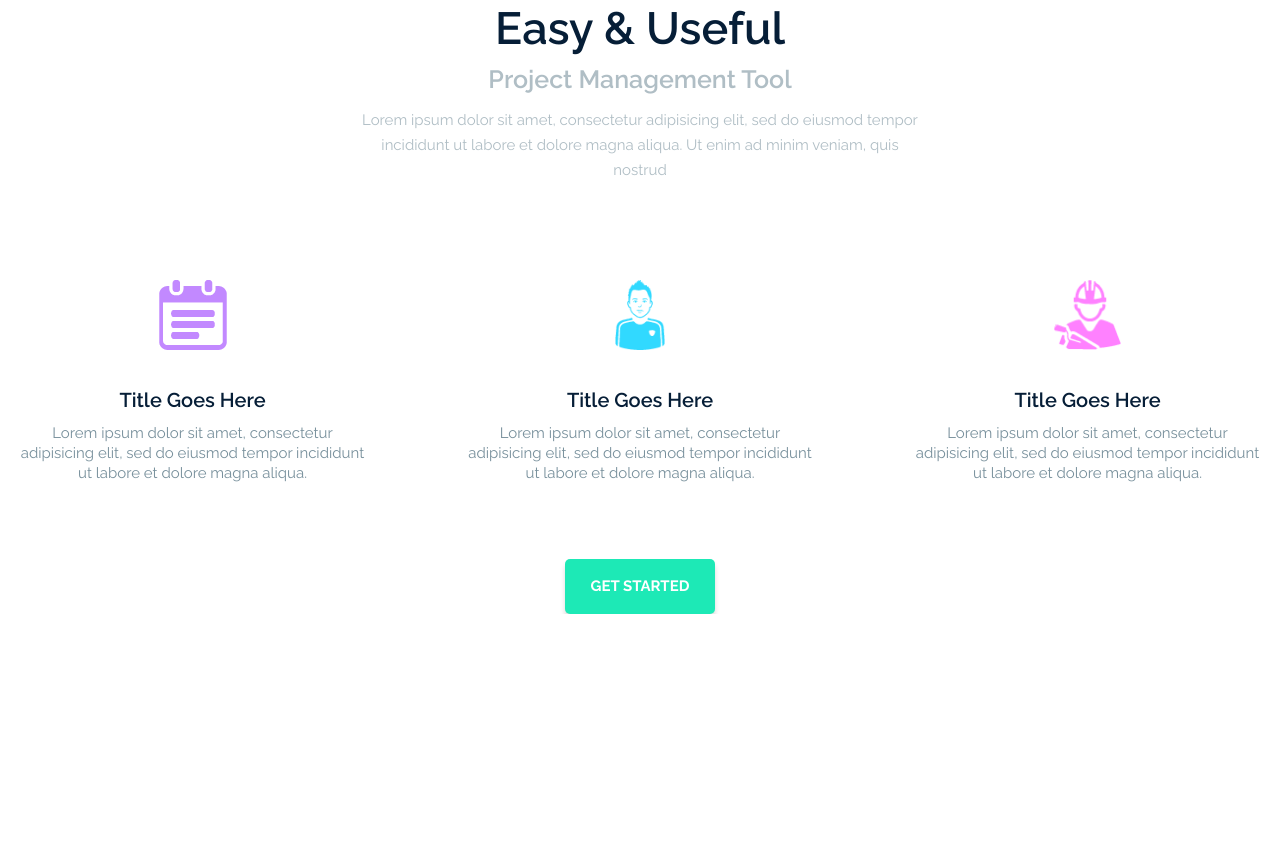
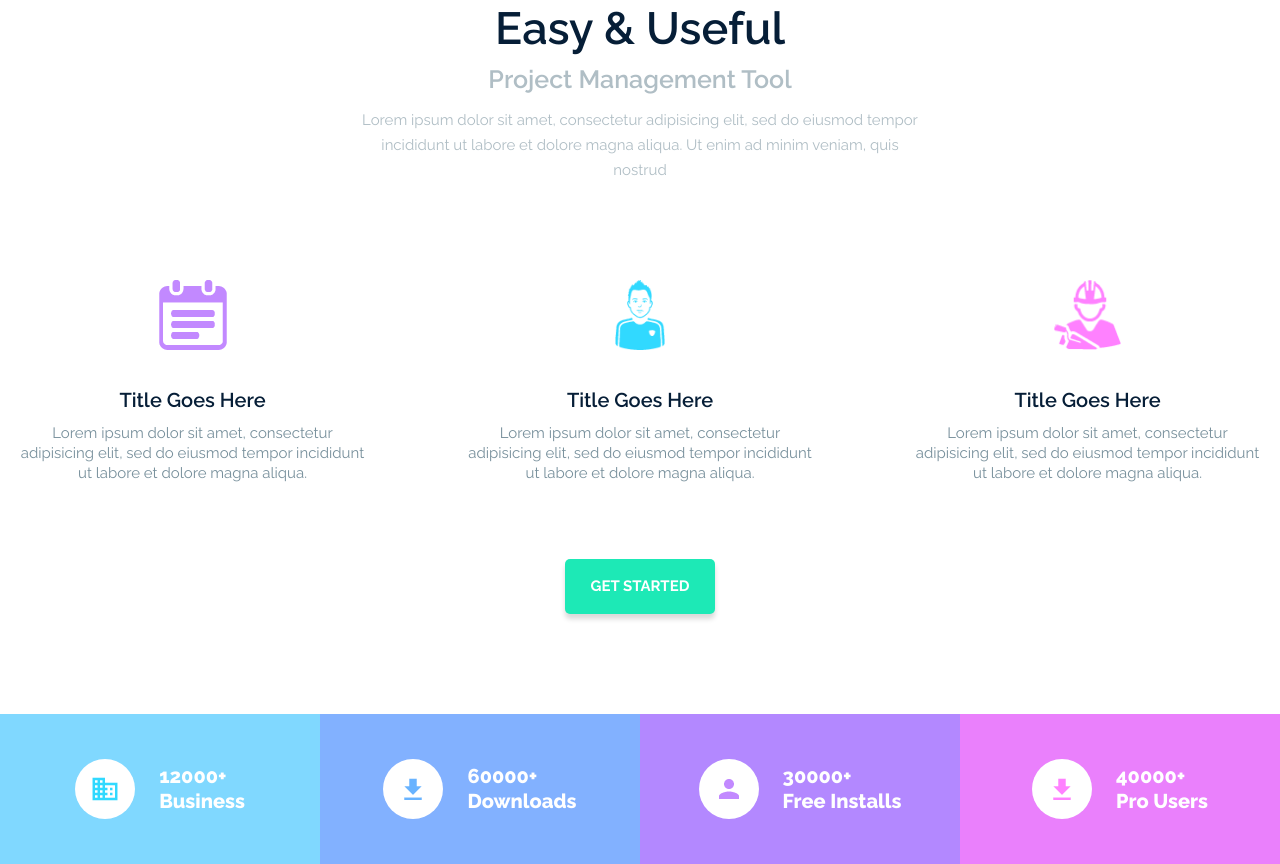
Before and after one commit to heystrager/DartService, a website: page app/pug/index.pug in a window 1280 px wide. Shown: the part 839-1703 px from the top of the page. Before the commit the page ends 1453 px from the top, so only its background shows below. Drawn offline with nearby package versions, Linux system fonts and the light colour scheme; files that its build step writes are made by us from their sources; files whose address does not match are found by name.

Commit message:
блок promo

```diff
--- a/app/pug/index.pug
+++ b/app/pug/index.pug
@@ -13,3 +13,4 @@ html(lang="en")
     include modules/header.pug
     include modules/shop.pug
     include modules/about.pug
+    include modules/promo.pug
--- a/app/pug/modules/about.pug
+++ b/app/pug/modules/about.pug
@@ -4,7 +4,6 @@
     {imgUrl: 'img/about-item2.png', title: 'Title Goes Here', description: 'Lorem ipsum dolor sit amet, consectetur adipisicing elit, sed do eiusmod tempor incididunt ut labore et dolore magna aliqua.'},
     {imgUrl: 'img/about-item3.png', title: 'Title Goes Here', description: 'Lorem ipsum dolor sit amet, consectetur adipisicing elit, sed do eiusmod tempor incididunt ut labore et dolore magna aliqua.'}
   ]
-
 .about.block
   .about__wrapper.block-wrapper
     .about__top
--- /dev/null
+++ b/app/pug/modules/promo.pug
@@ -0,0 +1,23 @@
+.promo.block
+  .promo__wrapper
+    .promo__list
+      .promo__item
+        .promo-item.promo-item_blue
+          .promo-item__figure
+            img.promo-item__img(src="img/promo1.png" alt="promo")
+          .promo-item__title 12000+<br> Business
+      .promo__item
+        .promo-item.promo-item_dark-blue
+          .promo-item__figure
+            img.promo-item__img(src="img/promo2.png" alt="promo")
+          .promo-item__title 60000+<br> Downloads
+      .promo__item
+        .promo-item.promo-item_dark-pink
+          .promo-item__figure
+            img.promo-item__img(src="img/promo3.png" alt="promo")
+          .promo-item__title 30000+<br> Free Installs
+      .promo__item
+        .promo-item.promo-item_pink
+          .promo-item__figure
+            img.promo-item__img(src="img/promo4.png" alt="promo")
+          .promo-item__title 40000+<br> Pro Users
--- a/app/scss/modules/about.scss
+++ b/app/scss/modules/about.scss
@@ -1,6 +1,7 @@
 .about {
   &__wrapper {
     position: relative;
+    margin-bottom: 100px;
   }
   &__top {
     position: relative;
--- /dev/null
+++ b/app/scss/modules/promo.scss
@@ -0,0 +1,57 @@
+.promo {
+  padding-left: 0;
+  padding-right: 0;
+  &__wrapper {
+
+  }
+  &__list {
+    display: flex;
+  }
+  &__item {
+    flex: 0 1 25%;
+    max-width: 25%;
+  }
+}
+
+.promo-item {
+  display: flex;
+  justify-content: center;
+  align-items: center;
+  background-color: $color-white;
+  height: 150px;
+  &__figure {
+    position: relative;
+    flex: 0 1 auto;
+    margin-right: 24px;
+    width: 60px;
+    height: 60px;
+    background-color: $color-white;
+    border-radius: 50%;
+  }
+  &__img {
+    position: absolute;
+    top: 50%;
+    left: 50%;
+    transform: translate(-50%, -50%);
+    pointer-events: none;
+  }
+  &__title {
+    font-family: $font-main;
+    color: $color-white;
+    font-size: 20px;
+    line-height: 25px;
+    font-weight: 800;
+  }
+}
+.promo-item_blue {
+  background-color: #80d8ff;
+}
+.promo-item_dark-blue {
+  background-color: #82b1ff;
+}
+.promo-item_dark-pink {
+  background-color: #b388ff;
+}
+.promo-item_pink {
+  background-color: #ea80fc;
+}
--- a/app/scss/style.scss
+++ b/app/scss/style.scss
@@ -6,3 +6,4 @@
 @import 'modules/nav.scss';
 @import 'modules/shop.scss';
 @import 'modules/about.scss';
+@import 'modules/promo.scss';
```
Also changed, not shown: app/pug/modules/shop.jade (added, +15 -0 lines), app/css/style.css, app/img/promo1.png (added), app/img/promo2.png (added), app/img/promo3.png (added), app/img/promo4.png (added), app/index.html.
